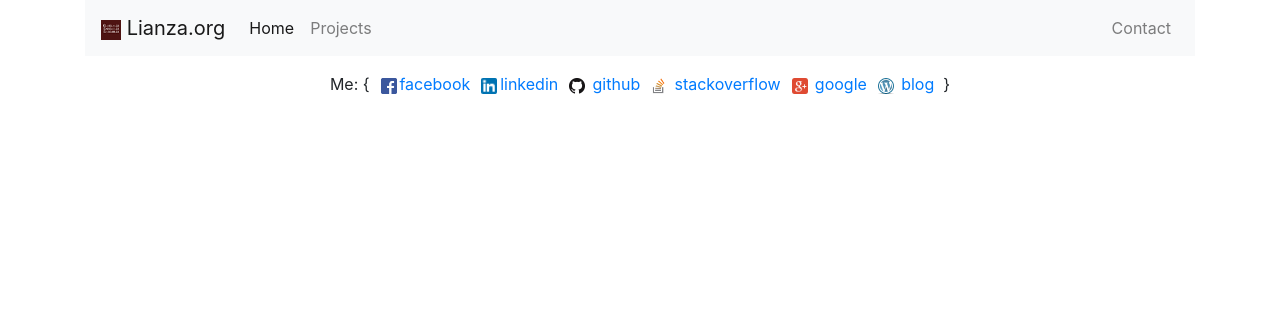
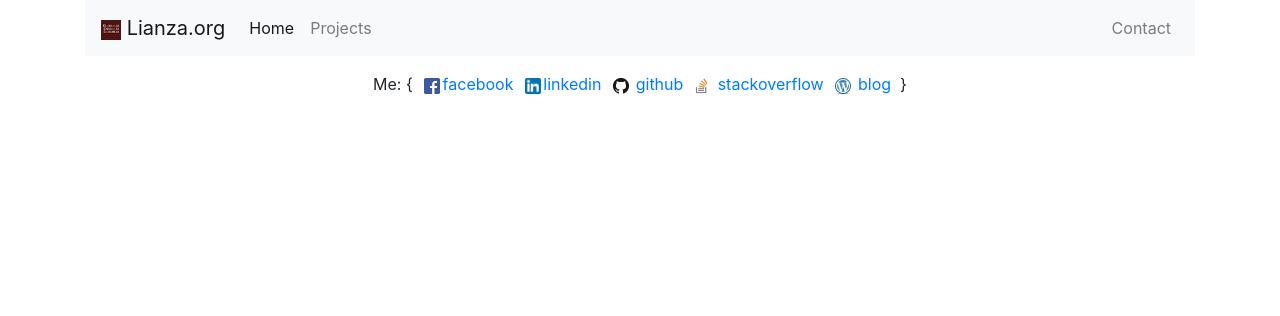
Before and after one commit to tlianza/lianzaorg, a PHP site: page / in a window 1280 px wide. Shown: the top 316 px of the page. Run offline with PHP 8.4, Linux system fonts and the light colour scheme; some libraries are stand-ins or nearby versions.

Commit message:
Updated home page links to be canonical and https

```diff
--- a/index.php
+++ b/index.php
@@ -5,25 +5,21 @@
 
 <div class="clearfix content-heading">
     Me: {
-    <a href="http://www.facebook.com/people/Tom_Lianza/4810243" rel="me" target="_blank">
+    <a href="https://www.facebook.com/tlianza" rel="me" target="_blank">
         <img src="/images/icons/FB-f-Logo__blue_29.png" />facebook
     </a>
-    <a href="http://www.linkedin.com/in/tlianza" rel="me" target="_blank">
+    <a href="https://www.linkedin.com/in/tlianza/" rel="me" target="_blank">
         <img src="/images/icons/In-2C-14px.png" />linkedin
     </a>
     <a href="https://github.com/tlianza" rel="me" target="_blank">
         <img src="/images/icons/GitHub-Mark-32px.png" />
         github
     </a>
-    <a href="http://stackoverflow.com/users/26624/tlianza" rel="me" target="_blank">
+    <a href="https://stackoverflow.com/users/26624/tom-lianza" rel="me" target="_blank">
         <img src="/images/icons/stackoverflow.png" />
         stackoverflow
     </a>
-    <a href="https://plus.google.com/+TomLianza/" rel="me" target="_blank">
-        <img src="/images/icons/google_plus.png" />
-        google
-    </a>
-    <a href="http://lianza.org/blog" rel="me" target="_blank">
+    <a href="https://lianza.org/blog" rel="me" target="_blank">
         <img src="/images/icons/wpmini-blue.png" />
         blog
     </a>
```
